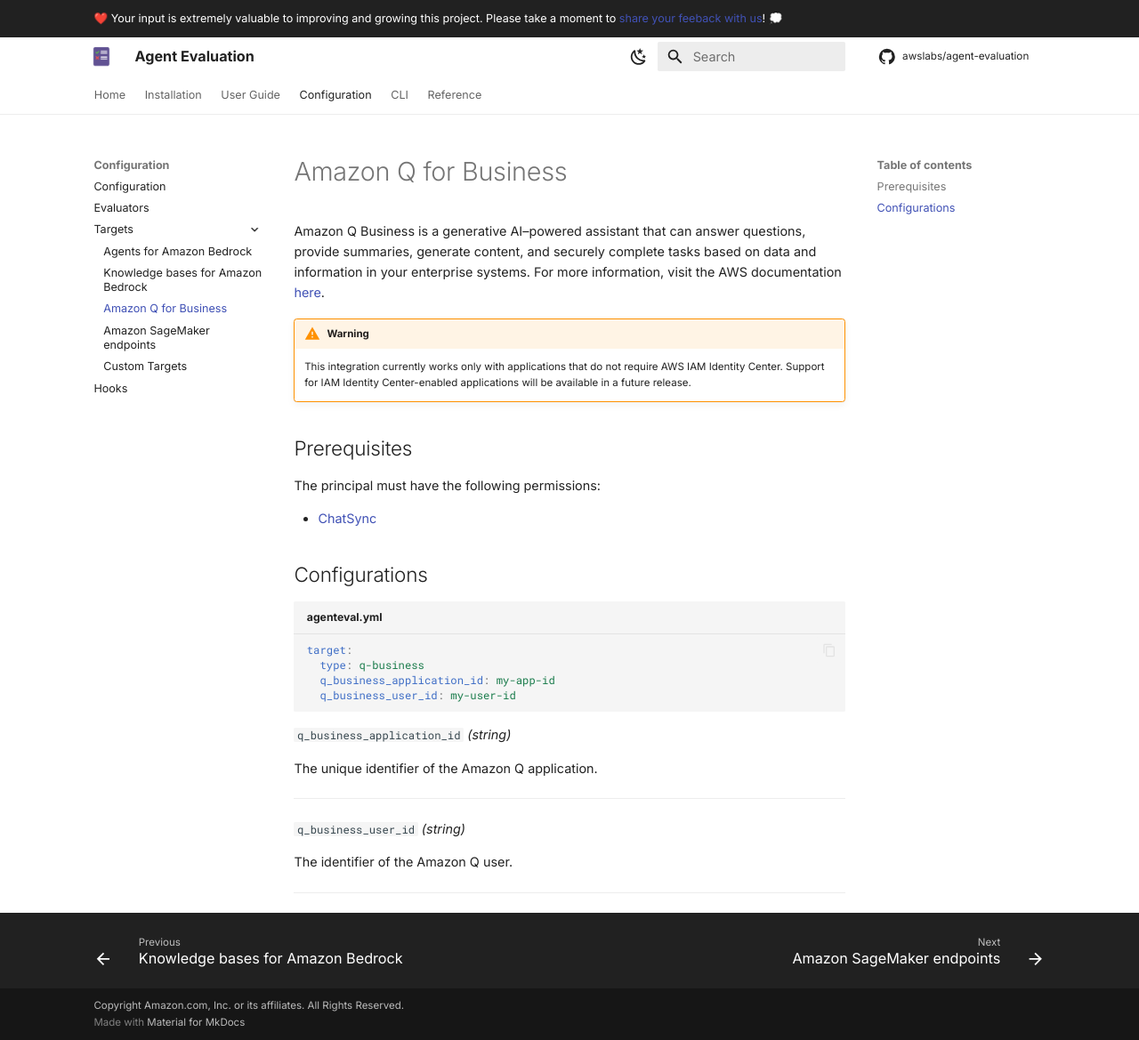
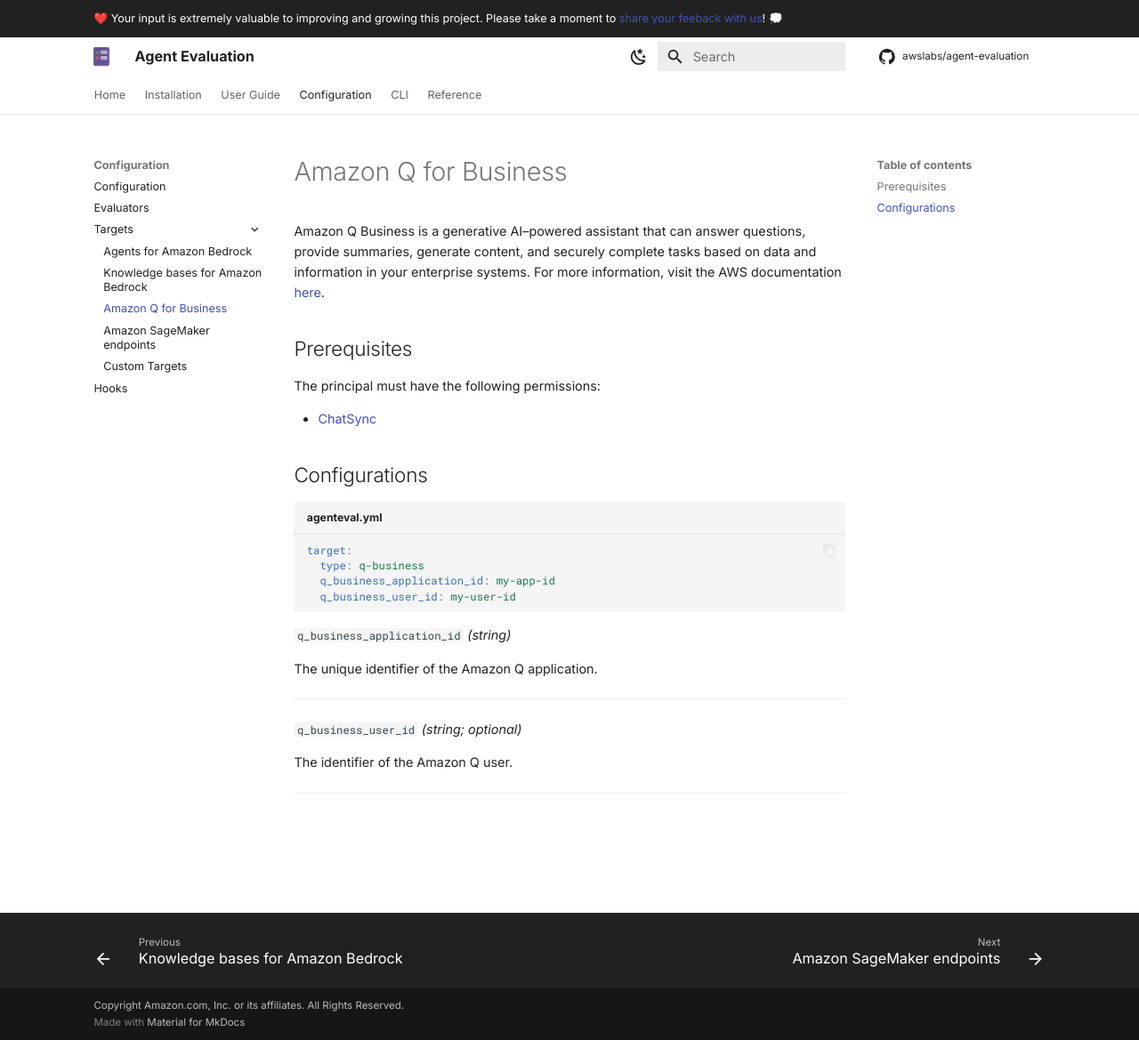
Before and after one commit to awslabs/agent-evaluation, an MkDocs documentation site: the page built from docs/targets/q_business.md, in a window 1280 px wide and 1169 px high. Shown: the whole window at 89% size. Built offline with MkDocs 1.6.1 and Material for MkDocs 9.7.7, drawn with Linux system fonts in a browser that asks for light colours; comment, search, counter and statistics services are not loaded.

Commit message:
docs: update q business

```diff
--- a/docs/targets/q_business.md
+++ b/docs/targets/q_business.md
@@ -1,12 +1,6 @@
 # Amazon Q for Business
 
 Amazon Q Business is a generative AI–powered assistant that can answer questions, provide summaries, generate content, and securely complete tasks based on data and information in your enterprise systems. For more information, visit the AWS documentation [here](https://docs.aws.amazon.com/amazonq/latest/business-use-dg/what-is.html).
-
-
-!!! warning
-
-    This integration currently works only with applications that do not require AWS IAM Identity Center. Support for
-    IAM Identity Center-enabled applications will be available in a future release.
 
 ## Prerequisites
 
@@ -29,7 +23,7 @@
 
 ---
 
-`q_business_user_id` *(string)*
+`q_business_user_id` *(string; optional)*
 
 The identifier of the Amazon Q user.
 
```
